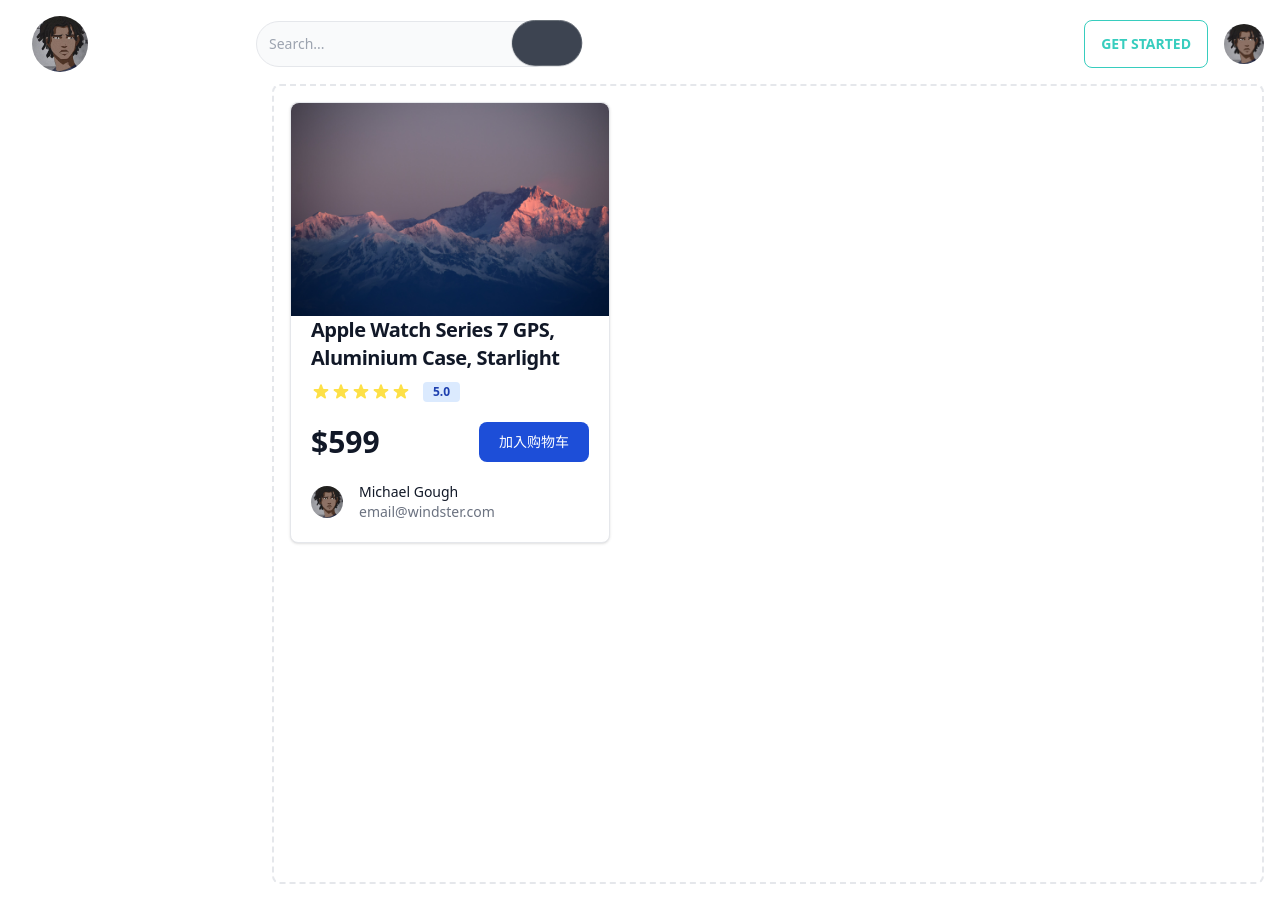
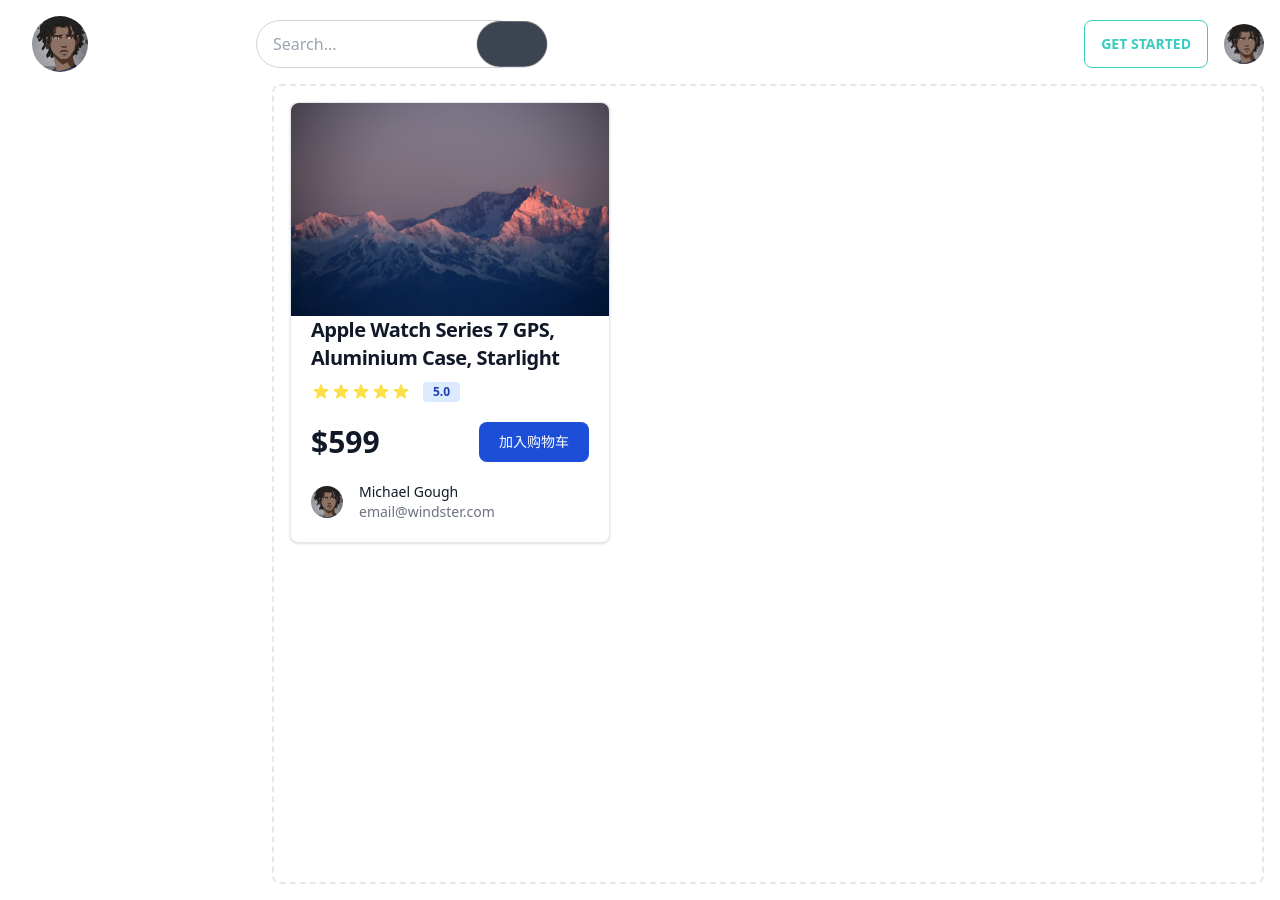
Before and after one commit to code-xmut/g-p, a Vue app in the folder packages/main/: page / in a window 1280 px wide. Built offline with nearby package versions, Linux system fonts and the light colour scheme; some icons are missing.

Commit message:
style(c): redesing Input component

```diff
--- a/packages/main/src/components/base/Input.vue
+++ b/packages/main/src/components/base/Input.vue
@@ -20,16 +20,13 @@ const emitValue = (e: Event) => {
 </script>
 
 <template>
-  <div>
-    <label for="default-search" class="mb-2 text-sm font-medium text-gray-900 sr-only dark:text-white">{{ label }}</label>
-    <input
-      id="default-search"
-      data-test-id="input"
-      :value="value" class="block w-full min-w-[300px] p-3 pr-12 text-sm text-gray-900 border dark:border-gray-500 rounded-full
-      bg-gray-50 dark:bg-[#1d1c23] dark:placeholder-gray-400 dark:text-white focus:outline-none focus:border-sky-500 focus:ring-sky-500
-      focus:ring-1 transition duration-300 ease-in-out caret-darkPrimary"
-      :placeholder="placeholder"
-      @input="emitValue"
-    >
-  </div>
+  <input
+    v-bind="$attrs"
+    class="bg-transparent"
+    type="text"
+    data-test-id="input"
+    :value="value"
+    :placeholder="placeholder"
+    @input="emitValue"
+  >
 </template>
--- a/packages/main/src/layouts/Navbar/search.vue
+++ b/packages/main/src/layouts/Navbar/search.vue
@@ -5,7 +5,7 @@ import { Icon } from '@iconify/vue'
 <template>
   <div id="navbar-cta" class="items-center justify-between hidden w-full md:flex md:w-auto md:order-1">
     <div class="relative">
-      <Input />
+      <Input class="input input-bordered rounded-3xl" />
       <Button class="absolute -right-7 bottom-0 px-6 btn dark:btn-accent" rounded="3xl">
         <template #icon>
           <Icon class="w-6 h-6 text-white" icon="mdi:magnify" />
```
